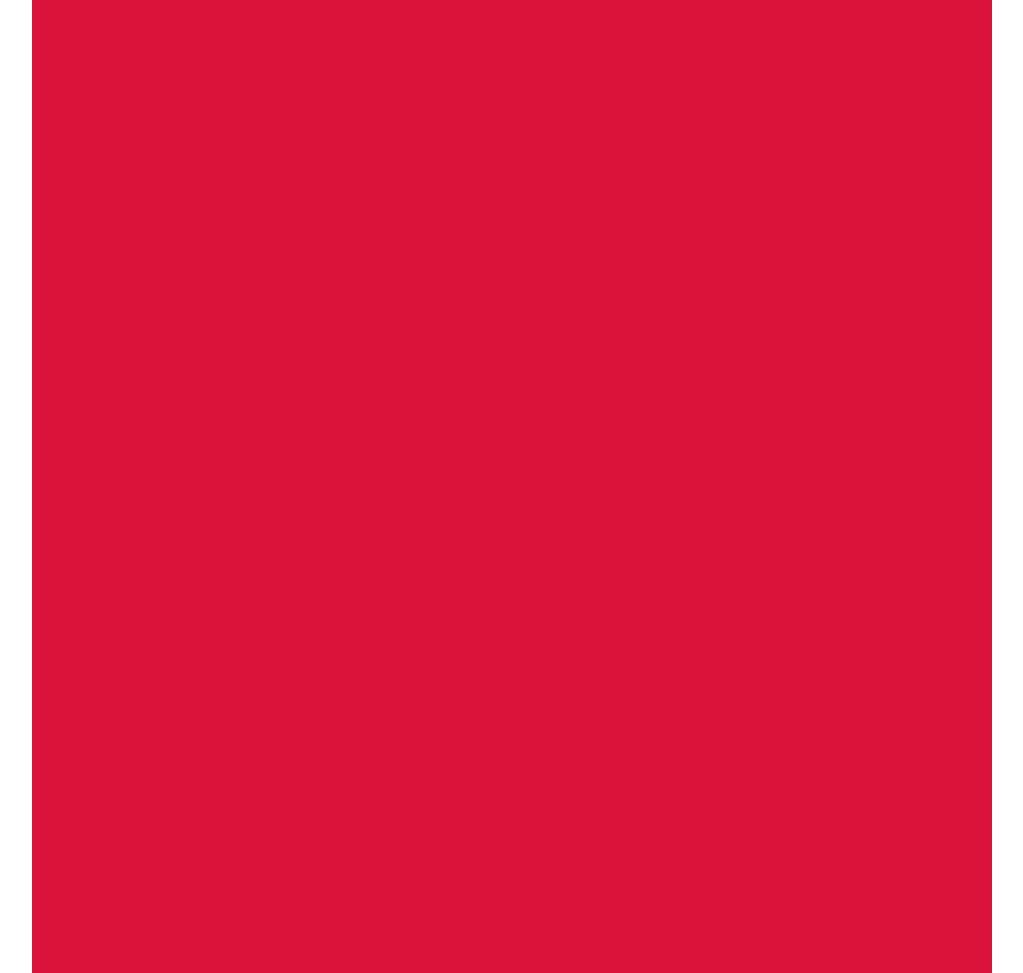
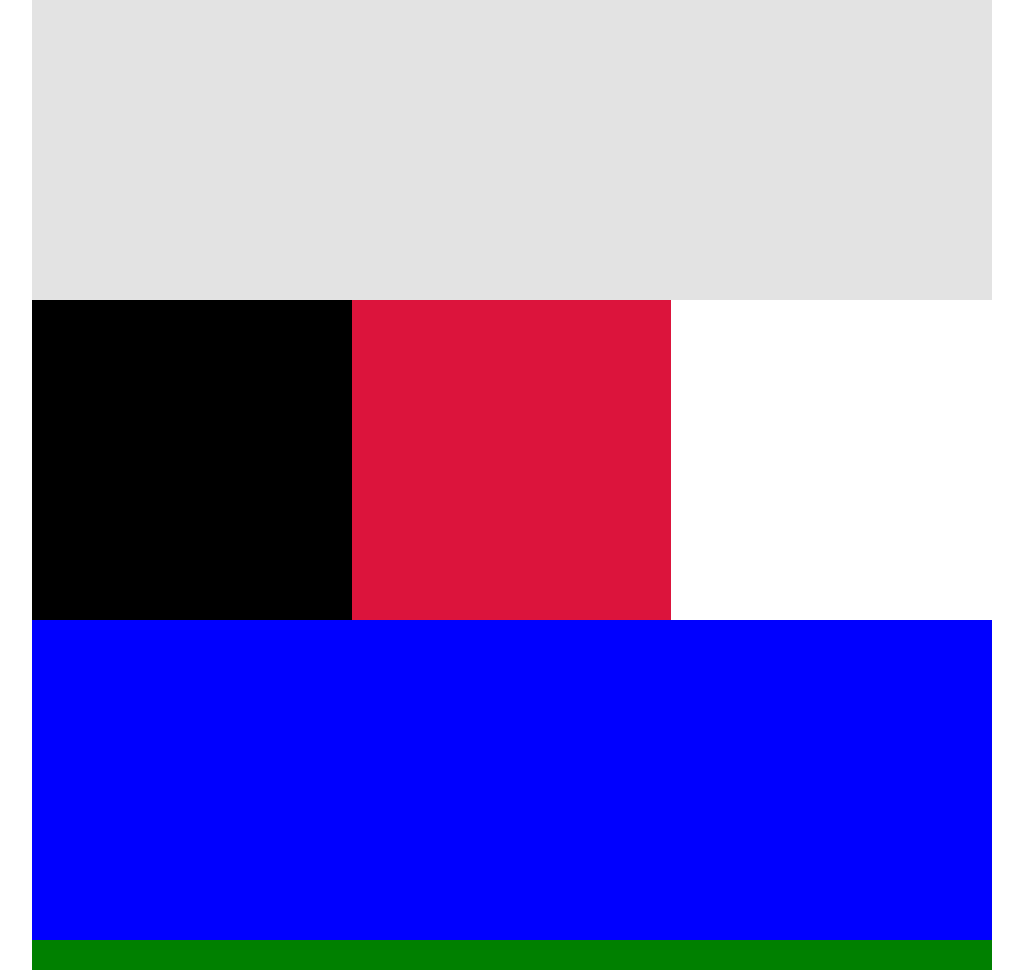
Before and after one commit to Eduardo-SP/coding-responsive-websites, a plain HTML site: page color-project/index.html in a window 1280 px wide. Shown: the top 973 px of the page, without its empty margins (128-1151 px from the left). Drawn offline with Linux system fonts and the light colour scheme.

Commit message:
widths added to color project

```diff
--- a/color-project/css/main.css
+++ b/color-project/css/main.css
@@ -38,11 +38,11 @@ header {
 }
 
 #column-2 {
-  background: #d5d5d5;
+  background: #c4c4c4;
 }
 
 #column-3 {
-  background: #d5d5d5;
+  background: #b7b7b7;
 }
 
 
@@ -60,23 +60,28 @@ footer {
 
 @media (min-width: 768px) {
   header {
-    background-color: #8a2be2;
+    background-color: #e3e3e3;
   }
 
   #column-1 {
-    background-color: #8a2be2;
+    background-color: blue;
   }
 
   #column-2 {
-    background-color: #8a2be2;
+    background-color: black;
   }
 
   #column-3 {
-    background-color: #8a2be2;
+    background-color: red;
+    width: 100%;
   }
 
   footer {
-    background-color: #8a2be2;
+    background-color: #e3e3e3;
+  }
+
+  .col-3 {
+    width: 50%
   }
 
 }
@@ -85,11 +90,11 @@ footer {
 /*---------- Desktops ----------*/
 @media (min-width: 1200px) {
   header {
-    background-color: #dc143c;
+    background-color: #e3e3e3;
   }
 
   #column-1 {
-    background-color: #dc143c;
+    background-color: black;
   }
 
   #column-2 {
@@ -97,11 +102,15 @@ footer {
   }
 
   #column-3 {
-    background-color: #dc143c;
+    background-color: blue;
+    width: 100%
   }
 
   footer {
-    background-color: #dc143c;
+    background-color: green;
   }
 
+.col-3 {
+    width: 33.3%
+  }
 }
```
